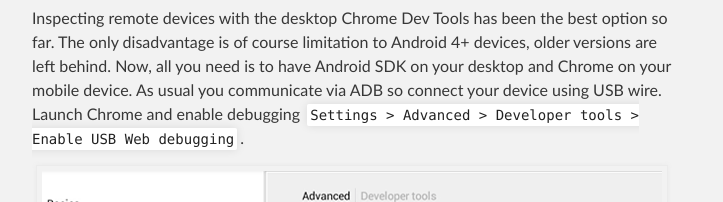
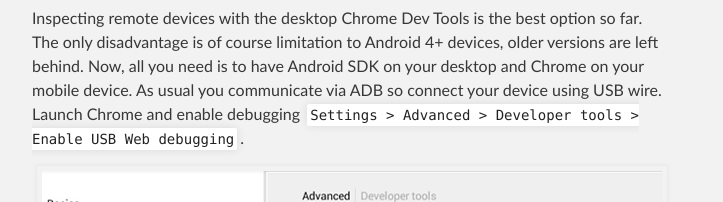
Before and after one commit to buberdds/buberdds.github.io, a Jekyll site: the page built from _posts/2012-10-10-Remote_Debugging_for_Mobile_Web.md, in a window 1280 px wide and 900 px high, cut to the strip 402-900 px from the top of the window. Shown: the top 202 px of the strip, without its empty margins (288-1011 px from the left). Built offline with Jekyll 4.4.1, drawn with Linux system fonts in a browser that asks for light colours; Markdown is read by kramdown in place of the engine named in the settings; comment, search, counter and statistics services are not loaded; some of the changed text lies outside the part shown.

Commit message:
post upd

```diff
--- a/_posts/2012-10-10-Remote_Debugging_for_Mobile_Web.md
+++ b/_posts/2012-10-10-Remote_Debugging_for_Mobile_Web.md
@@ -5,7 +5,7 @@
 ---
 
 <h2>Chrome for Android</h2>
-Inspecting remote devices with the desktop Chrome Dev Tools has been the best option so far.  The only disadvantage is of course
+Inspecting remote devices with the desktop Chrome Dev Tools is the best option so far.  The only disadvantage is of course
 limitation to Android 4+ devices, older versions are left behind. Now, all you need is to have Android SDK on your desktop and
 Chrome on your mobile device. As usual you communicate via ADB so connect your device using USB wire.
 Launch Chrome and enable debugging <code>Settings > Advanced > Developer tools > Enable USB Web debugging</code>.
```
Also changed, not shown: other parts of _posts/2012-10-10-Remote_Debugging_for_Mobile_Web.md (+1 -1 lines).
